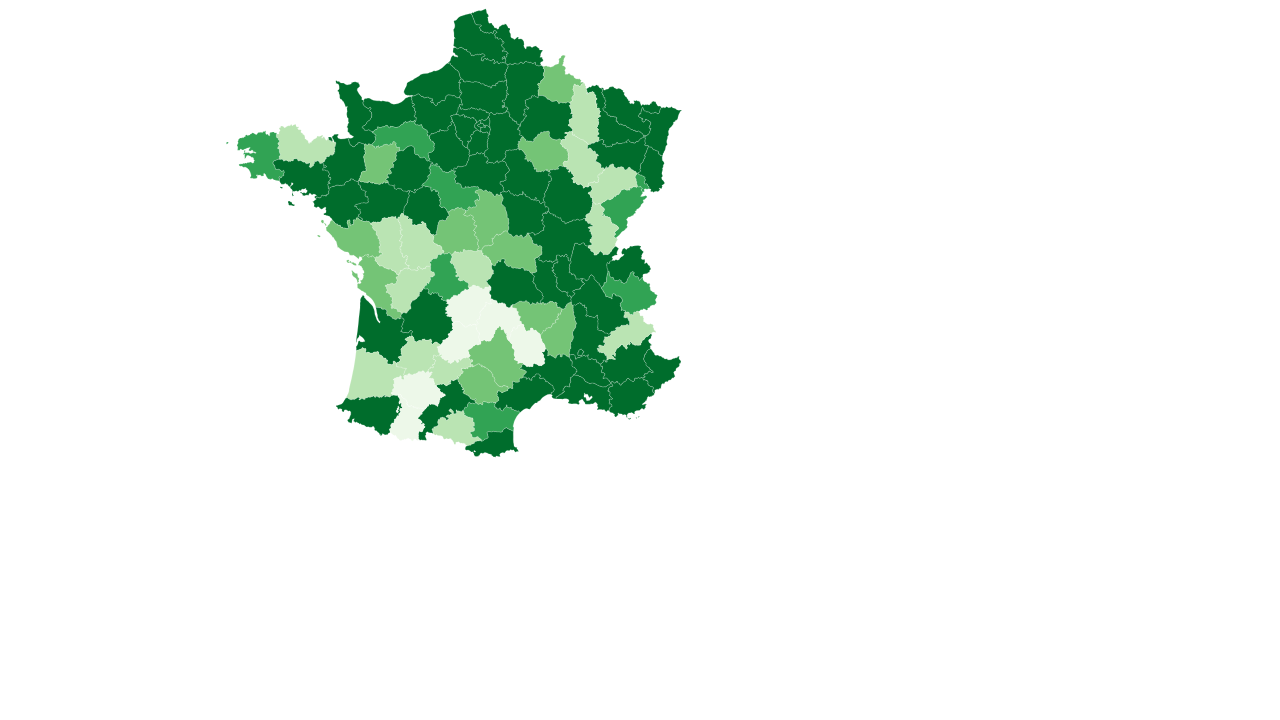
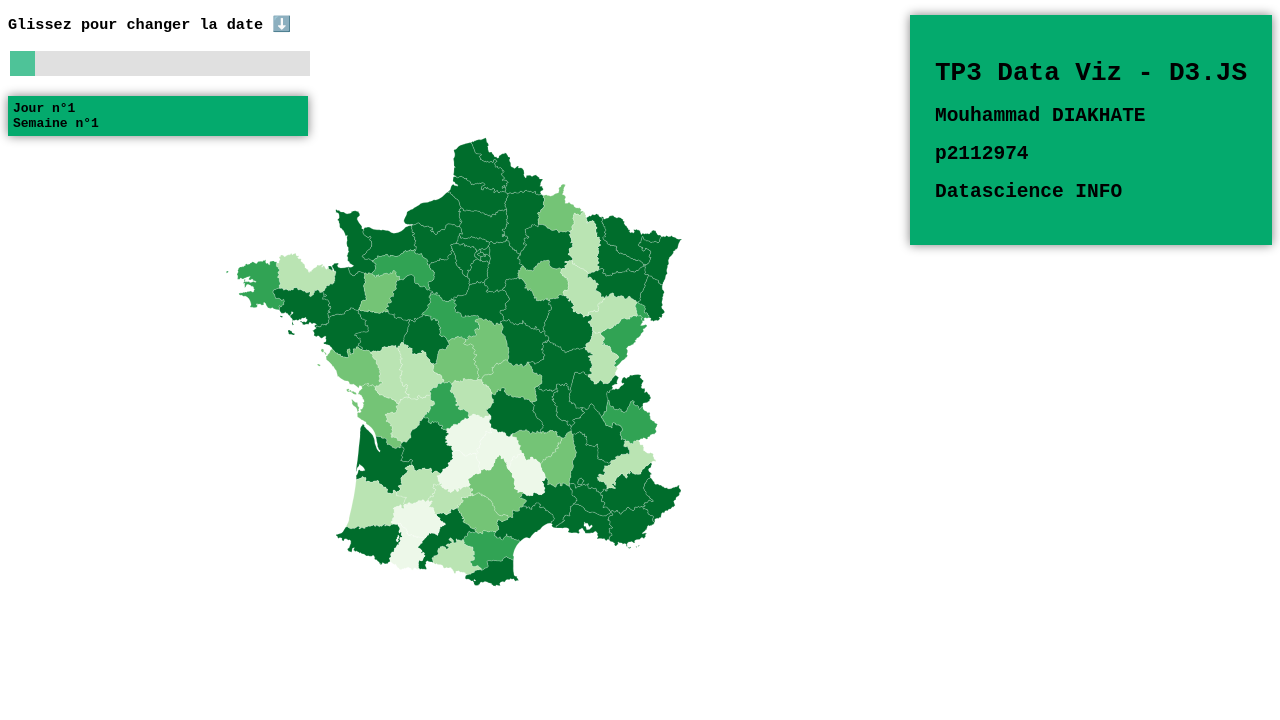
Before and after one commit to MDiakhate12/tp_data_viz, a plain HTML site: page index.html in a window 1280 px wide. Drawn offline with nearby package versions, Linux system fonts and the light colour scheme.

Commit message:
TP 3 - Done

```diff
--- a/index.css
+++ b/index.css
@@ -30,3 +30,62 @@
     font-size: 25px;
     text-align: center;
 }
+
+.slider-title {
+    font-family: monospace;
+}
+
+.slider {
+    -webkit-appearance: none;
+    width: 300px;
+    height: 25px;
+    background: #d3d3d3;
+    outline: none;
+    opacity: 0.7;
+    -webkit-transition: .2s;
+    transition: opacity .2s;
+    margin-bottom: 20px;
+  }
+
+  .slider:hover {
+    opacity: 1;
+  }
+
+  .slider::-webkit-slider-thumb {
+    -webkit-appearance: none;
+    appearance: none;
+    width: 25px;
+    height: 25px;
+    background: #04AA6D;
+    cursor: pointer;
+  }
+
+  .slider::-moz-range-thumb {
+    width: 25px;
+    height: 25px;
+    background: #04AA6D;
+    cursor: pointer;
+  }
+
+  .info {
+    width: 295px;
+    padding-left: 5px;
+    padding-top: 5px;
+    padding-bottom: 5px;
+    background: #04AA6D;;
+    margin-bottom: 1px;
+    font-weight: bold;
+    font-family: monospace;
+    box-shadow: 0px 0px 10px 0px gray;
+  }
+
+  .student {
+    float: right;
+    width: 350;
+    padding: 25px;
+    background: #04AA6D;;
+    margin-bottom: 1px;
+    font-weight: bold;
+    font-family: monospace;
+    box-shadow: 0px 0px 10px 0px gray;
+  }
--- a/index.html
+++ b/index.html
@@ -1,5 +1,6 @@
 <!DOCTYPE html>
 <html lang="en">
+
 <head>
     <meta charset="UTF-8">
     <meta http-equiv="X-UA-Compatible" content="IE=edge">
@@ -7,9 +8,31 @@
     <link rel="stylesheet" href="./index.css">
     <title>TP3_DATAVIZ</title>
 </head>
+
 <body>
     <script src="https://d3js.org/d3.v7.min.js"></script>
 
+    <div class="student">
+        <h1>TP3 Data Viz - D3.JS</h1>
+        <h2>Mouhammad DIAKHATE</h2>
+        <h2>p2112974</h2>
+        <h2>Datascience INFO</h2>
+
+    </div>
+
+    <div>
+        <h3 class="slider-title">Glissez pour changer la date ⬇️</h3>
+        <input id="slider" type="range" value="0" min="0" max="177" step="1" class="slider" /><br />
+
+        <div class="info">
+            <span id="day"></span>
+            <div id="week-day"></div>
+            <div id="full-day"></div>
+        </div>
+
+    </div>
+
     <script src="index.js"></script>
 </body>
+
 </html>
--- a/index.js
+++ b/index.js
@@ -1,3 +1,13 @@
+const dayOfYear = dateString => {
+    const date = new Date(Date.parse(dateString));
+    return Math.floor((date - new Date(date.getFullYear(), 0, 0)) / 1000 / 60 / 60 / 24);
+}
+
+const weekNumber = day => Math.floor(day / 7)
+
+const INITIAL_DATE = "2021-06-01"
+
+const firstDate = dayOfYear(INITIAL_DATE)
 
 var width = 700,
     height = 580;
@@ -15,6 +25,7 @@ var tooltip = d3
 
 // On rajoute un groupe englobant toute la visualisation pour plus tard
 var g = svg.append("g");
+
 
 // Autres projections : geoMercator, geoNaturalEarth1, ...
 // https://github.com/d3/d3-geo/blob/master/README.md
@@ -50,6 +61,7 @@ d3.csv("covid-06-11-2021.csv").then(data => {
 
         // console.log(json)
 
+
         //On parcours les departements du GeoJSON un par un
         for (var j = 0; j < json.features.length; j++) {
             var departement = json.features[j].properties
@@ -57,26 +69,65 @@ d3.csv("covid-06-11-2021.csv").then(data => {
             // find permet d'eviter de faire une boucle sur toutes les donnees
             // https://developer.mozilla.org/en-US/docs/Web/JavaScript/Reference/Global_Objects/Array/find#find_an_object_in_an_array_by_one_of_its_properties
 
-            var jourDepChoisi = cleanData.find(row =>
-                row.dep == departement.code && // récupèrer le departement
-                row.jour == jourChoisi // récupère le jour
-            )
+            // var jourDepChoisi = cleanData.find(row =>
+            //     row.dep == departement.code && // récupèrer le departement
+            //     row.jour == jourChoisi // récupère le jour
+            // )
+
+            // json.features[j].properties.value = jourDepChoisi.hosp;
+            // console.log(json.features[j].properties)
+
+            const hospitalisations = cleanData
+                .filter(row => row.dep == departement.code)
+                .map(row => row.hosp)
+
+            json.features[j].properties.value = hospitalisations;
+
+            // console.log(hospitalisations)
+        }
+        console.log(json.features)
+
+        // g.selectAll("path")
+        //     .data(json.features)
+        //     .join("path")
+        //     .attr("d", path)
+        //     .attr("class", "departement")
+        //     .style("fill", function (d) {
+        //         //on prend la valeur recupere plus haut
+        //         var value = d.properties.value;
+
+        //         if (value) {
+        //             return color(value);
+        //         } else {
+        //             // si pas de valeur alors en gris
+        //             return "#ccc";
+        //         }
+        //     });
 
 
-            // if (departement) {
-            json.features[j].properties.value = jourDepChoisi.hosp;
-            // }
-            // console.log(json.features[j].properties)
-        }
+        d3.select("#slider").on("input", function () {
+            const date = new Date(jourChoisi)
+            const options = { weekday: 'long', year: 'numeric', month: 'long', day: 'numeric' };
 
-        g.selectAll("path")
+            // d3.select("#full-day").html(date.toLocaleDateString('fr-FR', options))
+            drawMap(+this.value);
+        });
+
+        const dayIndex = dayOfYear(jourChoisi) - firstDate
+
+        drawMap(dayIndex)
+
+        function drawMap(currentDay) {
+
+            carte = svg.selectAll("path")
                 .data(json.features)
-            .join("path")
+
+            carte.join("path")
                 .attr("d", path)
                 .attr("class", "departement")
                 .style("fill", function (d) {
                     //on prend la valeur recupere plus haut
-                var value = d.properties.value;
+                    var value = d.properties.value[currentDay];
 
                     if (value) {
                         return color(value);
@@ -86,6 +137,9 @@ d3.csv("covid-06-11-2021.csv").then(data => {
                     }
                 });
 
+            d3.select("#week-day").html(`Semaine n°${1 + weekNumber(currentDay)}`)
+            d3.select("#day").html(`Jour n°${1 + currentDay}`)
+
             svg.selectAll('.departement')
                 .data(json.features)
                 .join('path')
@@ -94,22 +148,23 @@ d3.csv("covid-06-11-2021.csv").then(data => {
                 // .append("title")
                 // .text((item) => item.properties.nom)
                 .on('mousemove', (e, d) => {
+
                     const [x, y] = [e.clientX, e.clientY]
-                console.log(x, y)
-                console.log(d)
                     const style = `left: ${x + 15}px; top: ${y - 35}px`
                     const html = `
                     <div class="tooltip-title">${d.properties.nom}</div>
-                    <div class="tooltip-text">${d.properties.value}</div>
+                    <div class="tooltip-text">${d.properties.value[currentDay]}</div>
                 `
                     tooltip.classed('hidden', false).html(html).attr('style', style)
                 })
                 .on('mouseout', (e, d) => {
                     tooltip.classed('hidden', true)
                 })
+
+        }
+
     })
 
 
 
-
 })
```
Lines whose indentation alone changed are shown as unchanged.
